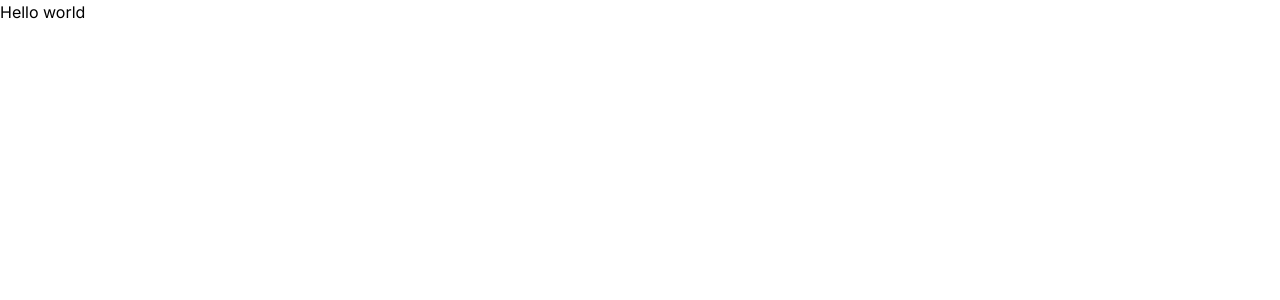
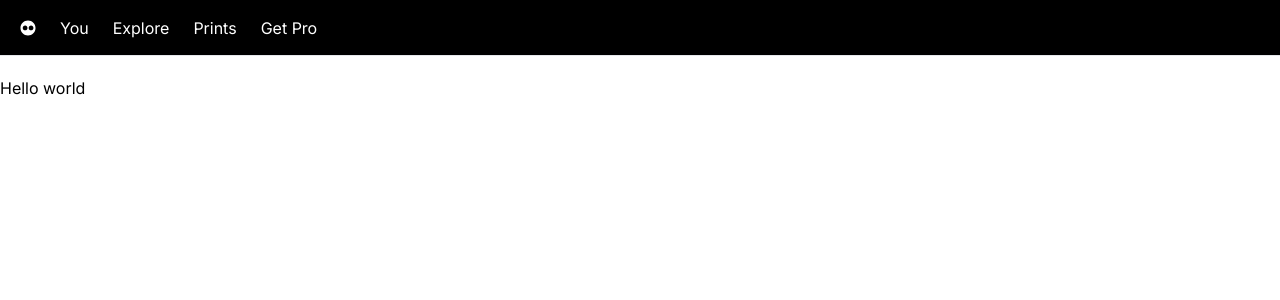
Before and after one commit to baharehforoughi/flickr-feed, a Next.js app: page / in a window 1280 px wide. Shown: the top 300 px of the page. Built offline with nearby package versions, Linux system fonts and the light colour scheme.

Commit message:
Build the navbar

```diff
--- /dev/null
+++ b/app/NavBar.tsx
@@ -0,0 +1,33 @@
+"use client";
+
+import Link from "next/link";
+import { TfiFlickrAlt } from "react-icons/tfi";
+
+const NavBar = () => {
+  const links = [
+    { lable: "You", href: "/" },
+    { lable: "Explore", href: "/" },
+    { lable: "Prints", href: "/" },
+    { lable: "Get Pro", href: "/" },
+  ];
+  return (
+    <nav className="flex space-x-6 border-b mb-5 px-5 h-14 items-center bg-black">
+      <Link href="/">
+        <TfiFlickrAlt color="white" />
+      </Link>
+      <ul className="flex space-x-6 ">
+        {links.map((link) => (
+          <Link
+            key={link.href}
+            className={" text-white hover:text-zinc-400 transition-colors"}
+            href={link.href}
+          >
+            {link.lable}
+          </Link>
+        ))}
+      </ul>
+    </nav>
+  );
+};
+
+export default NavBar;
--- a/app/layout.tsx
+++ b/app/layout.tsx
@@ -1,6 +1,7 @@
 import type { Metadata } from "next";
 import { Inter } from "next/font/google";
 import "./globals.css";
+import NavBar from "./NavBar";
 
 const inter = Inter({ subsets: ["latin"] });
 
@@ -16,7 +17,10 @@ export default function RootLayout({
 }>) {
   return (
     <html lang="en">
-      <body className={inter.className}>{children}</body>
+      <body className={inter.className}>
+        <NavBar />
+        <main>{children}</main>
+      </body>
     </html>
   );
 }
```
Also changed, not shown: package.json (+5 -4 lines), 1 other file (tests, documents, lock files or other folders).
